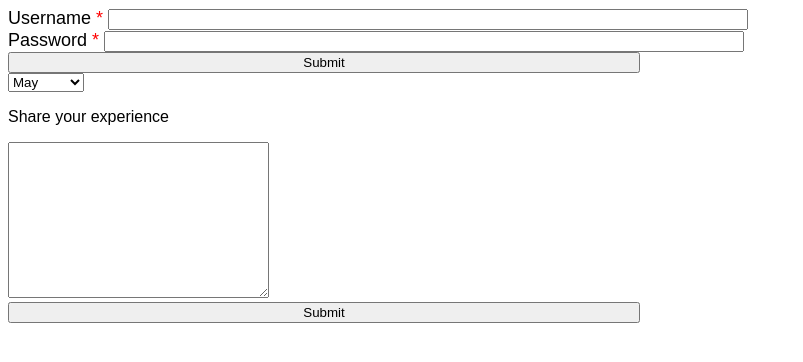
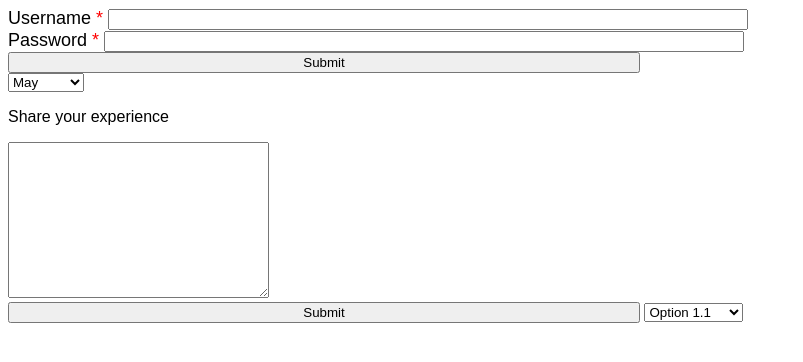
Before and after one commit to BHUSHAN9534/form-1, a plain HTML site: page index.html in a window 1280 px wide. Shown: the whole page, without its empty margins (0-803 px from the left). Drawn offline with Linux system fonts and the light colour scheme.

Commit message:
use optgroup

```diff
--- a/index.html
+++ b/index.html
@@ -34,6 +34,26 @@
         <p>Share your experience</p>
         <textarea name="" id="" cols="30" rows="10"></textarea><br>
         <input type="submit" name="" id="">
+        <select>
+            <optgroup label="Group 1">
+              <option>Option 1.1</option>
+            </optgroup>
+            <optgroup label="Group 2">
+              <option>Option 2.1</option>
+              <option>Option 2.2</option>
+            </optgroup>
+            <optgroup label="Group 3" disabled>
+              <option>Option 3.1</option>
+              <option>Option 3.2</option>
+              <option>Option 3.3</option>
+            </optgroup>
+            <optgroup label="Group 4">
+                <option>Option 3.1</option>
+                <option>Option 3.2</option>
+                <option>Option 3.3</option>
+              </optgroup>
+          </select>
+
     </form>
 </body>
 </html>
```
